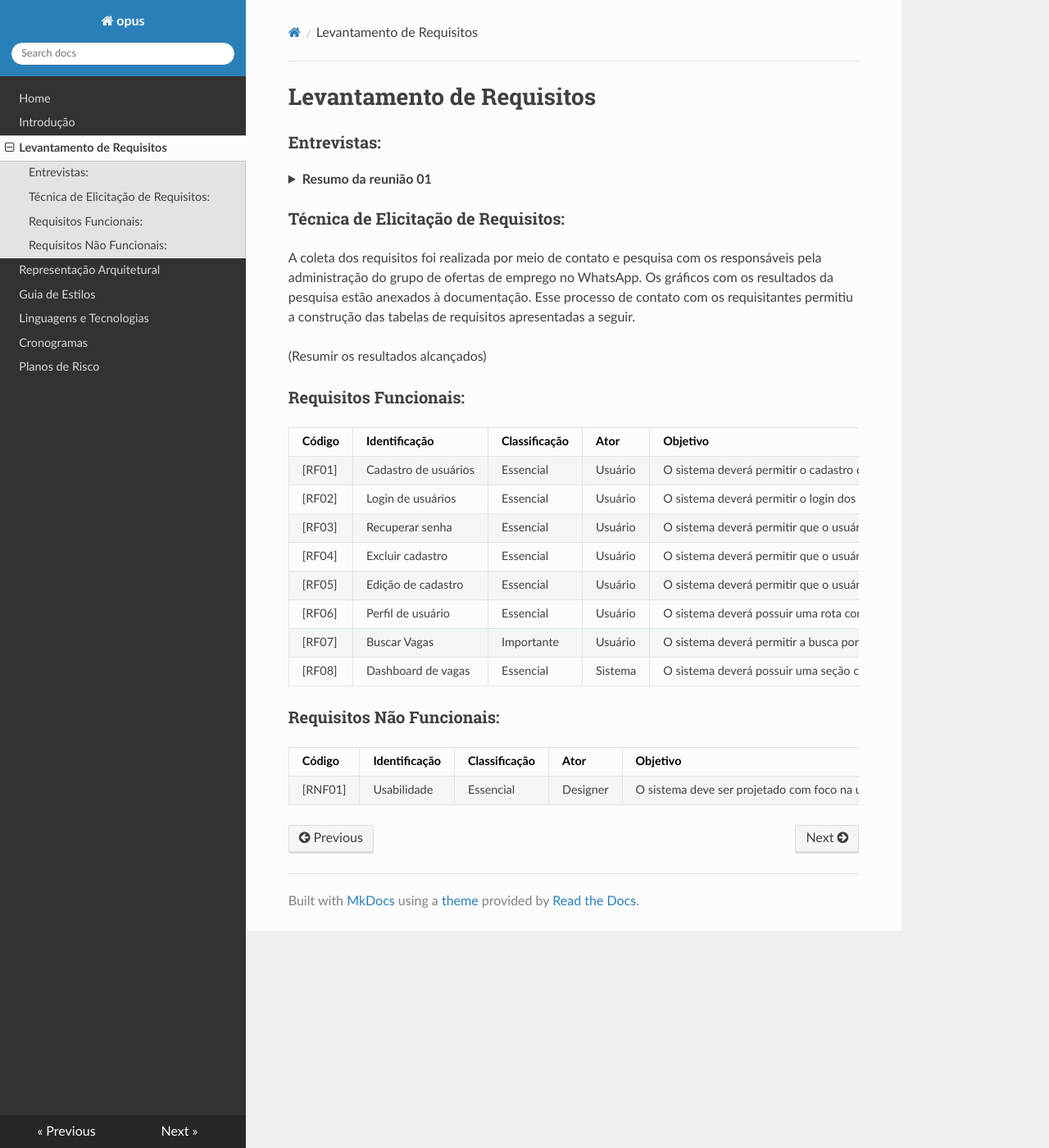
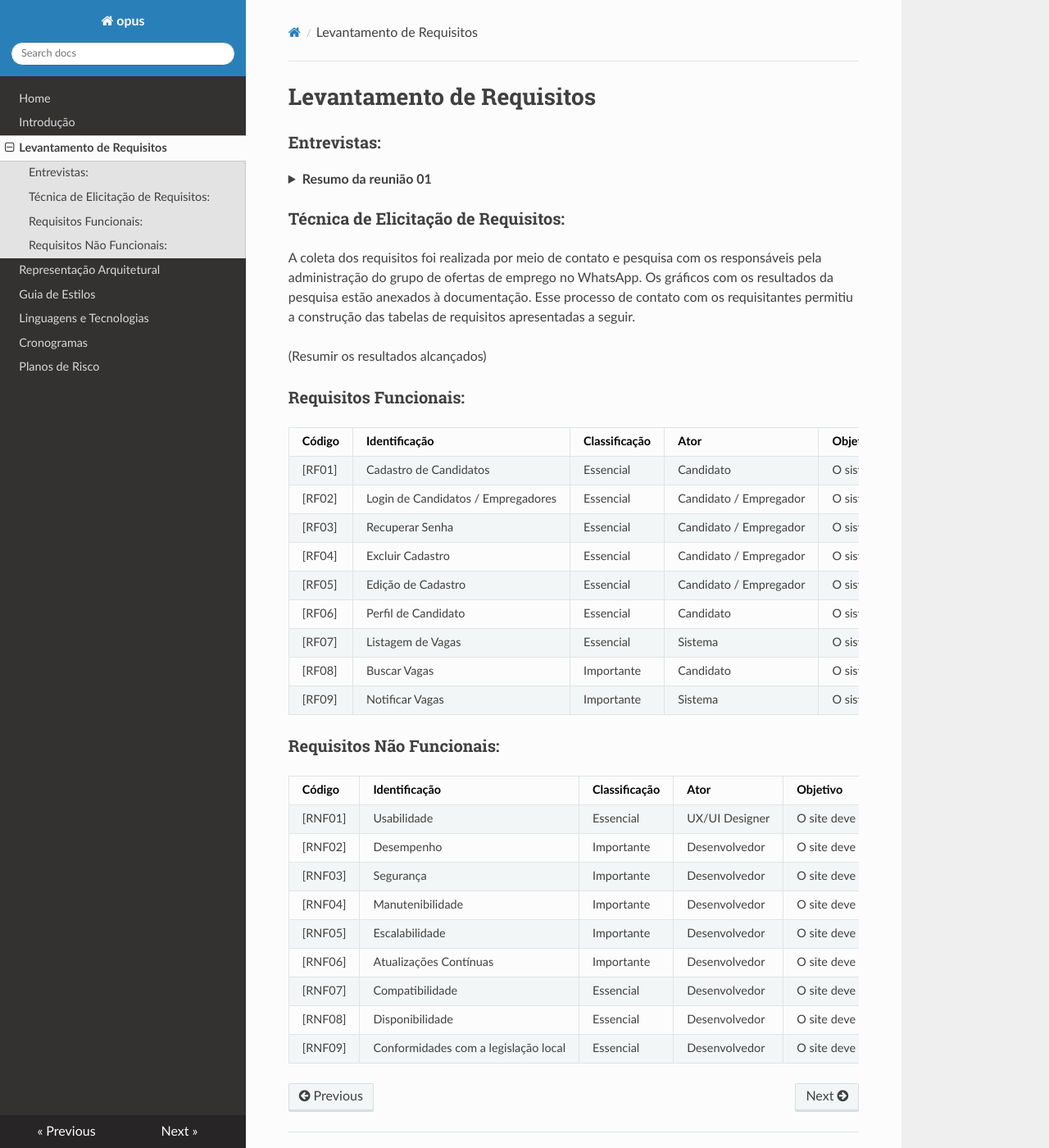
Before and after one commit to ruanvictordev/opusdoc, an MkDocs documentation site: the page built from docs/requisitos.md, in a window 1280 px wide and 1400 px high. Shown: the whole window at 82% size. Built offline with MkDocs 1.6.1, drawn with Linux system fonts in a browser that asks for light colours; nearby versions of some CDN libraries.

Commit message:
:rocket: [DEPLOY] mkdocs build.

```diff
--- a/docs/requisitos.md
+++ b/docs/requisitos.md
@@ -52,14 +52,16 @@ A coleta dos requisitos foi realizada por meio de contato e pesquisa com os resp
 
 |Código |Identificação |Classificação |Ator |Objetivo|
 |--------|--------------|--------------|--------|--------|
-|[RF01] |Cadastro de usuários |Essencial |Usuário| O sistema deverá permitir o cadastro de usuários por meio de nome, endereço de email e senha.|
-|[RF02] |Login de usuários |Essencial |Usuário| O sistema deverá permitir o login dos usuários por meio de email e senha.|
-|[RF03] |Recuperar senha |Essencial |Usuário| O sistema deverá permitir que o usuário recupere e redefina a senha de seu cadastro através do e-mail.|
-|[RF04] |Excluir cadastro |Essencial |Usuário| O sistema deverá permitir que o usuário faça a exclusão de seu cadastro.|
-|[RF05] |Edição de cadastro |Essencial |Usuário| O sistema deverá permitir que o usuário atualize as informações de cadastro.|
-|[RF06] |Perfil de usuário |Essencial |Usuário| O sistema deverá possuir uma rota com todas as informações cadastradas do usuário.|
-|[RF07] |Buscar Vagas |Importante |Usuário| O sistema deverá permitir a busca por vagas, pelo nome, localização ou categoria.|
-|[RF08] |Dashboard de vagas |Essencial |Sistema| O sistema deverá possuir uma seção com as vagas disponiveis e destaques na seção inicial.|
+|[RF01] |Cadastro de Candidatos|Essencial |Candidato| O sistema web deverá permitir o cadastro de candidatos por meio de nome, endereço de email e senha.|
+|[RF02] |Login de Candidatos / Empregadores|Essencial |Candidato / Empregador| O sistema web deverá permitir o login dos candidatos e empregadores por meio de email e senha.|
+|[RF03] |Recuperar Senha |Essencial |Candidato / Empregador| O sistema web deverá permitir que o Candidato e Empregador recuperem e redefinam a senha de seu cadastro através do e-mail.|
+|[RF04] |Excluir Cadastro |Essencial |Candidato / Empregador| O sistema web deverá permitir que o Candidato e o empregador façam a exclusão de seu cadastro.|
+|[RF05] |Edição de Cadastro |Essencial |Candidato / Empregador| O sistema web deverá permitir que o Candidato e o Empregador atualizem as informações de cadastro.|
+|[RF06] |Perfil de Candidato |Essencial |Candidato| O sistema web deverá possuir uma rota com todas as informações cadastradas do Candidato.|
+|[RF07] |Listagem de Vagas |Essencial |Sistema| O sistema web deverá possuir uma seção com as vagas disponiveis e destaques na seção inicial.|
+|[RF08] |Buscar Vagas |Importante |Candidato| O sistema web deverá permitir a busca por vagas, pelo nome, localização ou categoria.|
+|[RF09] |Notificar Vagas |Importante |Sistema| O sistema web deverá notificar o Candidato referente a novas vagas e sobre vagas em que o Candidato se candidatou.|
+
 
 
 
@@ -67,4 +69,12 @@ A coleta dos requisitos foi realizada por meio de contato e pesquisa com os resp
 
 |Código  |Identificação |Classificação |Ator |Objetivo|
 |--------|--------------|--------------|--------|--------|
-|[RNF01] |Usabilidade |Essencial |Designer|O sistema deve ser projetado com foco na usabilidade, proporcionando uma experiência de usuário intuitiva e agradável. Deve ser fácil de navegar e de entender, com interfaces de usuário amigáveis, eficientes e responsivas|
+|[RNF01] |Usabilidade |Essencial |UX/UI Designer|O site deve ser projetado com foco na usabilidade, proporcionando uma experiência de usuário intuitiva e agradável seguindo sempre o guia de estilos. Deve ser fácil de navegar e de entender, com interfaces de usuário amigáveis, eficientes e responsivas|
+|[RNF02] |Desempenho |Importante |Desenvolvedor |O site deve ser rápido para garantir que os usuários não fiquem esperando muito tempo para carregar as páginas.|
+|[RNF03] |Segurança |Importante |Desenvolvedor |O site deve implementar medidas de segurança eficazes para proteger as informações dos usuários, incluindo dados pessoais e de pagamento. Isso inclui criptografia de dados, autenticação segura e proteção contra ameaças cibernéticas.|
+|[RNF04] |Manutenibilidade |Importante |Desenvolvedor| O site deve ser de fácil manutenibilidade para facilitar a correção de bugs.|
+|[RNF05] |Escalabilidade |Importante |Desenvolvedor|O site deve ser projetado com escalabilidade em mente, garantindo que possa lidar com um aumento no número de usuários e conteúdos sem comprometer o desempenho. A arquitetura do site deve ser robusta e flexível|
+|[RNF06] |Atualizações Contínuas |Importante |Desenvolvedor|O site deve ser atualizada regularmente.|
+|[RNF07] |Compatibilidade |Essencial |Desenvolvedor|O site deve ser compatível com diversos dispositivos.|
+|[RNF08] |Disponibilidade |Essencial |Desenvolvedor|O site deve estar disponivel 24 hrs por dia.|
+|[RNF09] |Conformidades com a legislação local |Essencial |Desenvolvedor|O site deve seguir a legislação do país em que se encontra.|
```
Also changed, not shown: site/index.html, site/requisitos/index.html, site/search/search_index.json, site/sitemap.xml, 1 other file.
